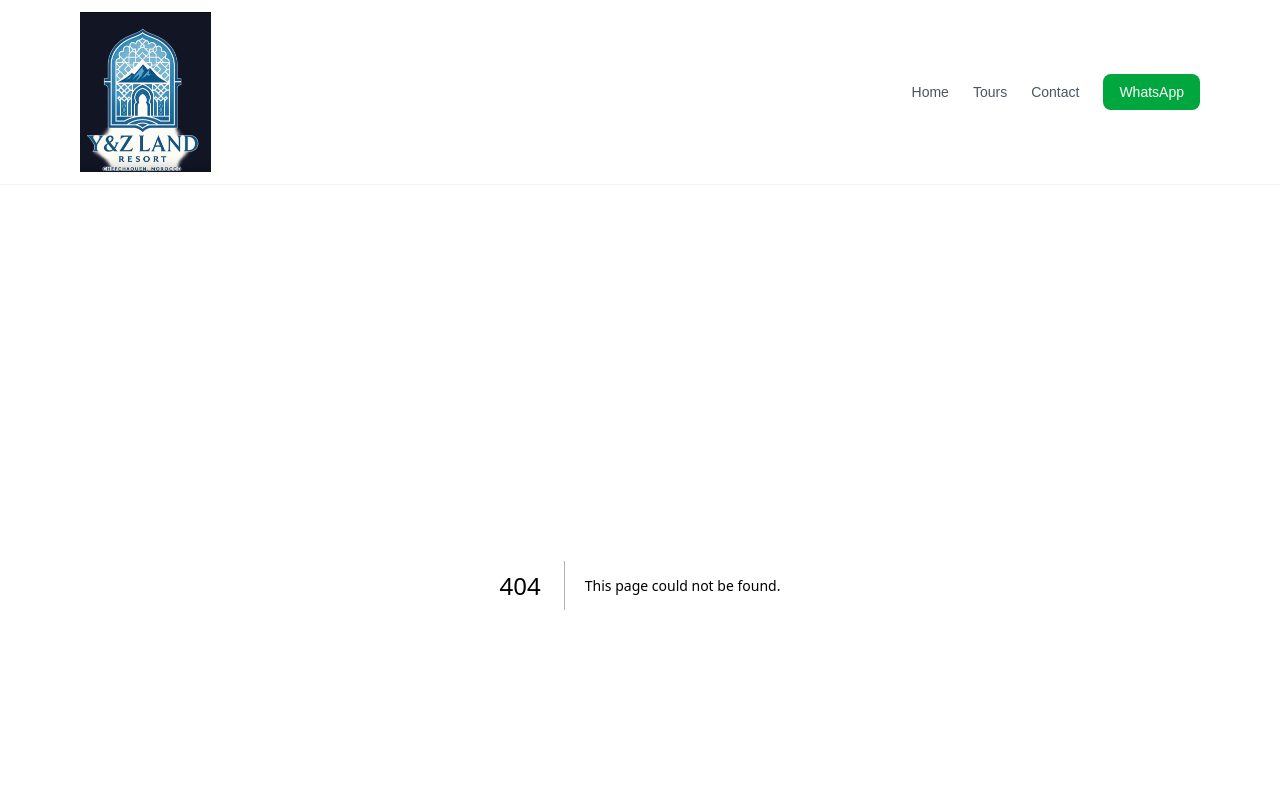
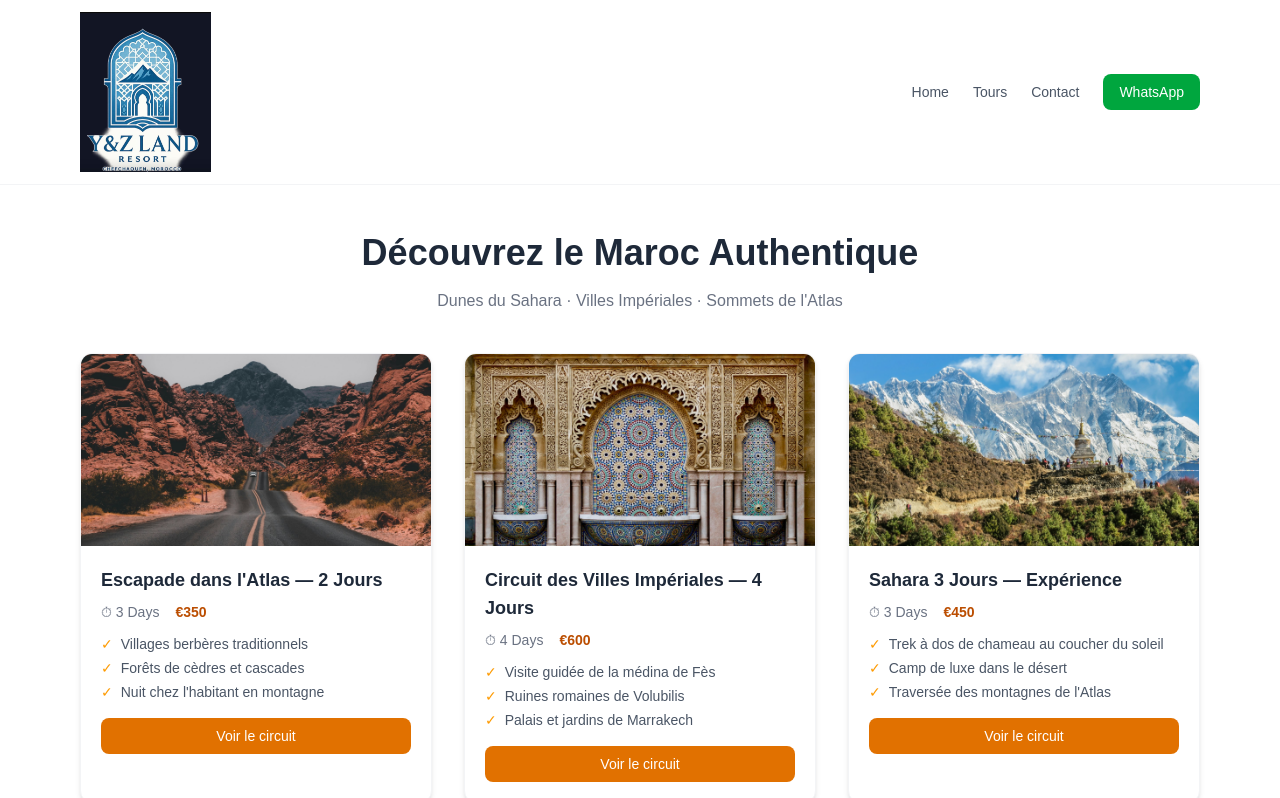
Before and after one commit to quntums/yzland-fusion, a Next.js app: page /fr in a window 1280 px wide. Before the commit this address had no page. Shown: the top 798 px of the page. Built offline with nearby package versions, Linux system fonts and the light colour scheme.

Commit message:
Add French language: data, pages, routing, TourCard bilingual

```diff
--- /dev/null
+++ b/data/fr/atlas-escape.json
@@ -0,0 +1,53 @@
+{
+  "slug": "escapade-atlas",
+  "title": "Escapade dans l'Atlas — 2 Jours",
+  "price_from": 350,
+  "duration": "3 Days",
+  "route": [
+    "Marrakech → Imlil → Aroumd",
+    "Trek vers le Camp de Base du Toubkal → Retour"
+  ],
+  "highlights": [
+    "Villages berbères traditionnels",
+    "Forêts de cèdres et cascades",
+    "Nuit chez l'habitant en montagne"
+  ],
+  "includes": [
+    "Transport privé depuis Marrakech",
+    "Guide de montagne certifié",
+    "Nuit chez l'habitant",
+    "Tous les repas inclus"
+  ],
+  "images": [
+    "/images/atlas-mountains.jpg"
+  ],
+  "cta": {
+    "whatsapp": true,
+    "form": true,
+    "payment_link": "https://wa.me/212619852591?text=I'd like to secure my deposit for the Atlas Mountains Escape"
+  },
+  "whatsapp_message": "Je souhaite réserver l'Escapade dans l'Atlas",
+  "subtitle": "Deux jours dans le Haut Atlas — villages berbères, forêts de cèdres et une nuit chez l'habitant à 2100m.",
+  "departures": [
+    {
+      "date": "18–19 Mai 2026",
+      "spots": 3,
+      "link": "https://wa.me/212619852591?text=Je%20souhaite%20r%C3%A9server%20l'Escapade%20dans%20l'Atlas%20pour%2018-19%20Mai"
+    },
+    {
+      "date": "1–2 Juin 2026",
+      "spots": 5,
+      "link": "https://wa.me/212619852591?text=Je%20souhaite%20r%C3%A9server%20l'Escapade%20dans%20l'Atlas%20pour%201-2%20Juin"
+    },
+    {
+      "date": "15–16 Juin 2026",
+      "spots": 4,
+      "link": "https://wa.me/212619852591?text=Je%20souhaite%20r%C3%A9server%20l'Escapade%20dans%20l'Atlas%20pour%2015-16%20Juin"
+    },
+    {
+      "date": "29–30 Juin 2026",
+      "spots": 2,
+      "link": "https://wa.me/212619852591?text=Je%20souhaite%20r%C3%A9server%20l'Escapade%20dans%20l'Atlas%20pour%2029-30%20Juin"
+    }
+  ]
+}
--- /dev/null
+++ b/data/fr/imperial-cities.json
@@ -0,0 +1,55 @@
+{
+  "slug": "villes-imperiales",
+  "title": "Circuit des Villes Impériales — 4 Jours",
+  "price_from": 600,
+  "duration": "4 Days",
+  "route": [
+    "Casablanca → Rabat → Meknès",
+    "Volubilis → Fès — visite de la médina",
+    "Fès → Marrakech via les montagnes",
+    "Marrakech — palais et jardins"
+  ],
+  "highlights": [
+    "Visite guidée de la médina de Fès",
+    "Ruines romaines de Volubilis",
+    "Palais et jardins de Marrakech"
+  ],
+  "includes": [
+    "Transport privé climatisé",
+    "Guide anglophone",
+    "Hébergement 3 nuits",
+    "Petits-déjeuners quotidiens"
+  ],
+  "images": [
+    "/images/marrakech-medina.jpg"
+  ],
+  "cta": {
+    "whatsapp": true,
+    "form": true,
+    "payment_link": "https://wa.me/212619852591?text=I'd like to secure my deposit for the Imperial Cities Tour"
+  },
+  "whatsapp_message": "Je souhaite réserver le Circuit des Villes Impériales",
+  "subtitle": "Quatre jours à travers Fès, Meknès et Marrakech — médinas, palais et riads cachés.",
+  "departures": [
+    {
+      "date": "22–26 Mai 2026",
+      "spots": 3,
+      "link": "https://wa.me/212619852591?text=Je%20souhaite%20r%C3%A9server%20le%20Circuit%20des%20Villes%20Imp%C3%A9riales%20pour%2022-26%20Mai"
+    },
+    {
+      "date": "5–9 Juin 2026",
+      "spots": 6,
+      "link": "https://wa.me/212619852591?text=Je%20souhaite%20r%C3%A9server%20le%20Circuit%20des%20Villes%20Imp%C3%A9riales%20pour%205-9%20Juin"
+    },
+    {
+      "date": "19–23 Juin 2026",
+      "spots": 4,
+      "link": "https://wa.me/212619852591?text=Je%20souhaite%20r%C3%A9server%20le%20Circuit%20des%20Villes%20Imp%C3%A9riales%20pour%2019-23%20Juin"
+    },
+    {
+      "date": "3–7 Juil 2026",
+      "spots": 5,
+      "link": "https://wa.me/212619852591?text=Je%20souhaite%20r%C3%A9server%20le%20Circuit%20des%20Villes%20Imp%C3%A9riales%20pour%203-7%20Juil"
+    }
+  ]
+}
--- /dev/null
+++ b/data/fr/sahara-3-days.json
@@ -0,0 +1,59 @@
+{
+  "slug": "sahara-3-jours",
+  "title": "Sahara 3 Jours — Expérience",
+  "price_from": 450,
+  "duration": "3 Days",
+  "route": [
+    "Marrakech → Montagnes de l'Atlas → Vallée du Dadès",
+    "Dadès → Merzouga → Trek à dos de chameau",
+    "Lever du soleil → Retour à Marrakech"
+  ],
+  "highlights": [
+    "Trek à dos de chameau au coucher du soleil",
+    "Camp de luxe dans le désert",
+    "Traversée des montagnes de l'Atlas"
+  ],
+  "includes": [
+    "Transport privé",
+    "Camp de luxe dans le désert",
+    "Guide et repas"
+  ],
+  "images": [
+    "/images/sahara-sunset-traveler.jpg",
+    "/images/luxury-desert-camp.jpg"
+  ],
+  "cta": {
+    "whatsapp": true,
+    "form": true,
+    "payment_link": "https://wa.me/212619852591?text=I'd like to secure my deposit for the Sahara 3-Day Experience"
+  },
+  "whatsapp_message": "Je souhaite réserver l'Expérience Sahara 3 Jours",
+  "subtitle": "Trois jours dans l'Erg Chebbi — camp de luxe, trek à dos de chameau et un lever de soleil inoubliable.",
+  "departures": [
+    {
+      "date": "15–17 Mai 2026",
+      "spots": 4,
+      "link": "https://wa.me/212619852591?text=Je%20souhaite%20r%C3%A9server%20le%20Sahara%203%20Jours%20pour%2015-17%20Mai"
+    },
+    {
+      "date": "29–31 Mai 2026",
+      "spots": 2,
+      "link": "https://wa.me/212619852591?text=Je%20souhaite%20r%C3%A9server%20le%20Sahara%203%20Jours%20pour%2029-31%20Mai"
+    },
+    {
+      "date": "12–14 Juin 2026",
+      "spots": 6,
+      "link": "https://wa.me/212619852591?text=Je%20souhaite%20r%C3%A9server%20le%20Sahara%203%20Jours%20pour%2012-14%20Juin"
+    },
+    {
+      "date": "26–28 Juin 2026",
+      "spots": 5,
+      "link": "https://wa.me/212619852591?text=Je%20souhaite%20r%C3%A9server%20le%20Sahara%203%20Jours%20pour%2026-28%20Juin"
+    },
+    {
+      "date": "10–12 Juil 2026",
+      "spots": 6,
+      "link": "https://wa.me/212619852591?text=Je%20souhaite%20r%C3%A9server%20le%20Sahara%203%20Jours%20pour%2010-12%20Juil"
+    }
+  ]
+}
--- /dev/null
+++ b/src/app/fr/page.tsx
@@ -0,0 +1,24 @@
+import fs from 'fs';
+import path from 'path';
+import TourCard from '@/components/TourCard';
+
+function getFrenchTours() {
+  const dir = path.join(process.cwd(), 'data/fr');
+  const files = fs.readdirSync(dir).filter(f => f.endsWith('.json'));
+  return files.map(f => JSON.parse(fs.readFileSync(path.join(dir, f), 'utf8')));
+}
+
+export default function FrHome() {
+  const tours = getFrenchTours();
+  return (
+    <main className="max-w-6xl mx-auto px-4 py-12">
+      <h1 className="text-3xl md:text-4xl font-bold text-gray-800 text-center mb-4">Découvrez le Maroc Authentique</h1>
+      <p className="text-center text-gray-500 mb-10">Dunes du Sahara · Villes Impériales · Sommets de l'Atlas</p>
+      <div className="grid grid-cols-1 sm:grid-cols-2 lg:grid-cols-3 gap-8">
+        {tours.map((tour: any) => (
+          <TourCard key={tour.slug} slug={tour.slug} title={tour.title} image={tour.images?.[0] || '/placeholder.jpg'} price_from={tour.price_from} duration={tour.duration} highlights={tour.highlights} />
+        ))}
+      </div>
+    </main>
+  );
+}
--- /dev/null
+++ b/src/app/fr/tours/[slug]/page.tsx
@@ -0,0 +1,32 @@
+import fs from 'fs';
+import path from 'path';
+import { notFound } from 'next/navigation';
+import TourPage from '@/components/TourPage';
+import { saharaTestimonials, imperialTestimonials, atlasTestimonials } from '@/lib/testimonials';
+
+function getFrenchTour(slug: string) {
+  const dir = path.join(process.cwd(), 'data/fr');
+  const files = fs.readdirSync(dir).filter(f => f.endsWith('.json'));
+  for (const f of files) {
+    const tour = JSON.parse(fs.readFileSync(path.join(dir, f), 'utf8'));
+    if (tour.slug === slug) return tour;
+  }
+  return null;
+}
+
+export async function generateStaticParams() {
+  const dir = path.join(process.cwd(), 'data/fr');
+  const files = fs.readdirSync(dir).filter(f => f.endsWith('.json'));
+  return files.map(f => {
+    const tour = JSON.parse(fs.readFileSync(path.join(dir, f), 'utf8'));
+    return { slug: tour.slug };
+  });
+}
+
+export default async function FrTourPage({ params }: { params: Promise<{ slug: string }> }) {
+  const { slug } = await params;
+  const tour = getFrenchTour(slug);
+  if (!tour) notFound();
+  const testimonials = slug === 'sahara-3-jours' ? saharaTestimonials : slug === 'villages-imperiales' ? imperialTestimonials : atlasTestimonials;
+  return <TourPage tour={tour} testimonials={testimonials} />;
+}
--- /dev/null
+++ b/src/app/fr/tours/page.tsx
@@ -0,0 +1,23 @@
+import fs from 'fs';
+import path from 'path';
+import TourCard from '@/components/TourCard';
+
+function getFrenchTours() {
+  const dir = path.join(process.cwd(), 'data/fr');
+  const files = fs.readdirSync(dir).filter(f => f.endsWith('.json'));
+  return files.map(f => JSON.parse(fs.readFileSync(path.join(dir, f), 'utf8')));
+}
+
+export default function FrToursPage() {
+  const tours = getFrenchTours();
+  return (
+    <main className="max-w-6xl mx-auto px-4 py-12">
+      <h1 className="text-3xl md:text-4xl font-bold text-gray-800 text-center mb-10">Nos Circuits</h1>
+      <div className="grid grid-cols-1 sm:grid-cols-2 lg:grid-cols-3 gap-8">
+        {tours.map((tour: any) => (
+          <TourCard key={tour.slug} slug={tour.slug} title={tour.title} image={tour.images?.[0] || '/placeholder.jpg'} price_from={tour.price_from} duration={tour.duration} highlights={tour.highlights} />
+        ))}
+      </div>
+    </main>
+  );
+}
--- a/src/components/TourCard.tsx
+++ b/src/components/TourCard.tsx
@@ -1,36 +1,28 @@
+'use client';
 import Link from 'next/link';
+import { usePathname } from 'next/navigation';
 
 interface TourCardProps {
   slug: string;
   title: string;
+  image: string;
   price_from: number;
   duration: string;
   highlights: string[];
-  images: string[];
 }
 
-export default function TourCard({ slug, title, price_from, duration, highlights, images }: TourCardProps) {
+export default function TourCard({ slug, title, image, price_from, duration, highlights }: TourCardProps) {
+  const pathname = usePathname();
+  const isFrench = pathname.startsWith('/fr');
+  const link = isFrench ? `/fr/tours/${slug}` : `/tours/${slug}`;
   return (
-    <div className="border rounded-xl overflow-hidden hover:shadow-lg transition bg-white">
-      <img src={images[0] || '/placeholder.jpg'} alt={title} className="w-full h-48 object-cover" loading="lazy" />
-      <div className="p-4">
-        <h3 className="text-xl font-semibold">{title}</h3>
-        <p className="text-gray-600 text-sm mt-1">{duration}</p>
-        <p className="text-lg font-bold mt-2">From €{price_from} / person</p>
-        <ul className="mt-2 space-y-1">
-          {highlights.slice(0, 3).map((h, i) => (
-            <li key={i} className="text-gray-500 text-sm">✓ {h}</li>
-          ))}
-        </ul>
-        <div className="mt-4 flex gap-2">
-          <Link href={`/tours/${slug}`} className="flex-1 text-center bg-green-600 text-white px-4 py-2 rounded-lg text-sm font-medium hover:bg-green-700 transition">
-            View Details
-          </Link>
-          <Link href="/contact" className="flex-1 text-center border border-green-600 text-green-600 px-4 py-2 rounded-lg text-sm font-medium hover:bg-green-50 transition">
-            Book Now
-          </Link>
-        </div>
-        <p className="text-xs text-orange-600 mt-2 text-center">Limited spots available</p>
+    <div className="bg-white rounded-xl shadow-md overflow-hidden hover:shadow-lg transition-shadow border border-gray-100">
+      <div className="h-48 bg-cover bg-center" style={{ backgroundImage: `url(${image})` }} />
+      <div className="p-5">
+        <h3 className="text-lg font-bold text-gray-800 mb-2">{title}</h3>
+        <div className="flex gap-4 text-sm text-gray-500 mb-3"><span>⏱ {duration}</span><span className="font-semibold text-amber-700">€{price_from}</span></div>
+        <ul className="text-sm text-gray-600 mb-4 space-y-1">{highlights.slice(0,3).map((h,i)=><li key={i} className="flex items-start gap-2"><span className="text-amber-500">✓</span>{h}</li>)}</ul>
+        <Link href={link} className="block w-full text-center bg-amber-600 hover:bg-amber-700 text-white font-medium py-2 rounded-lg transition-colors text-sm">{isFrench ? 'Voir le circuit' : 'View Tour'}</Link>
       </div>
     </div>
   );
```
